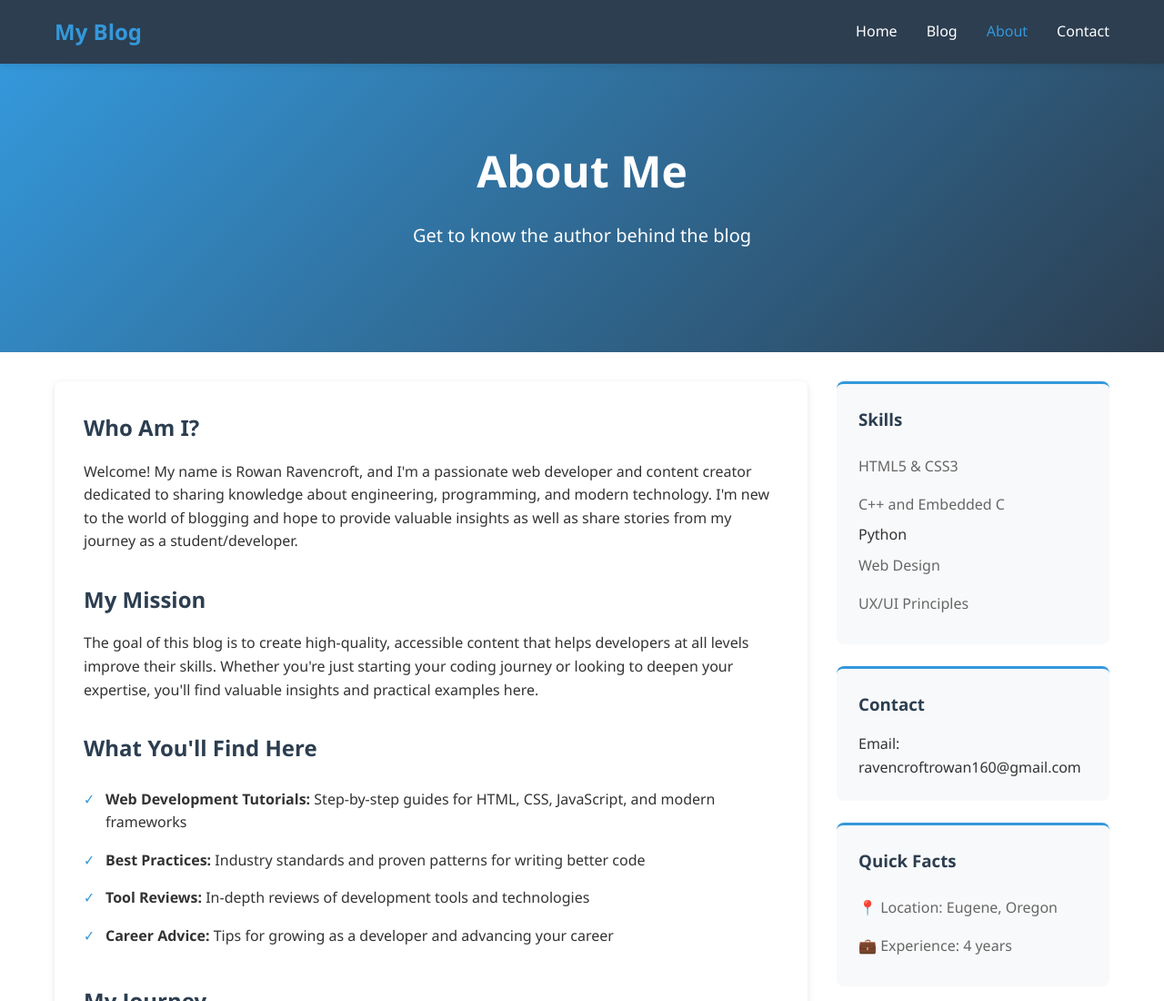
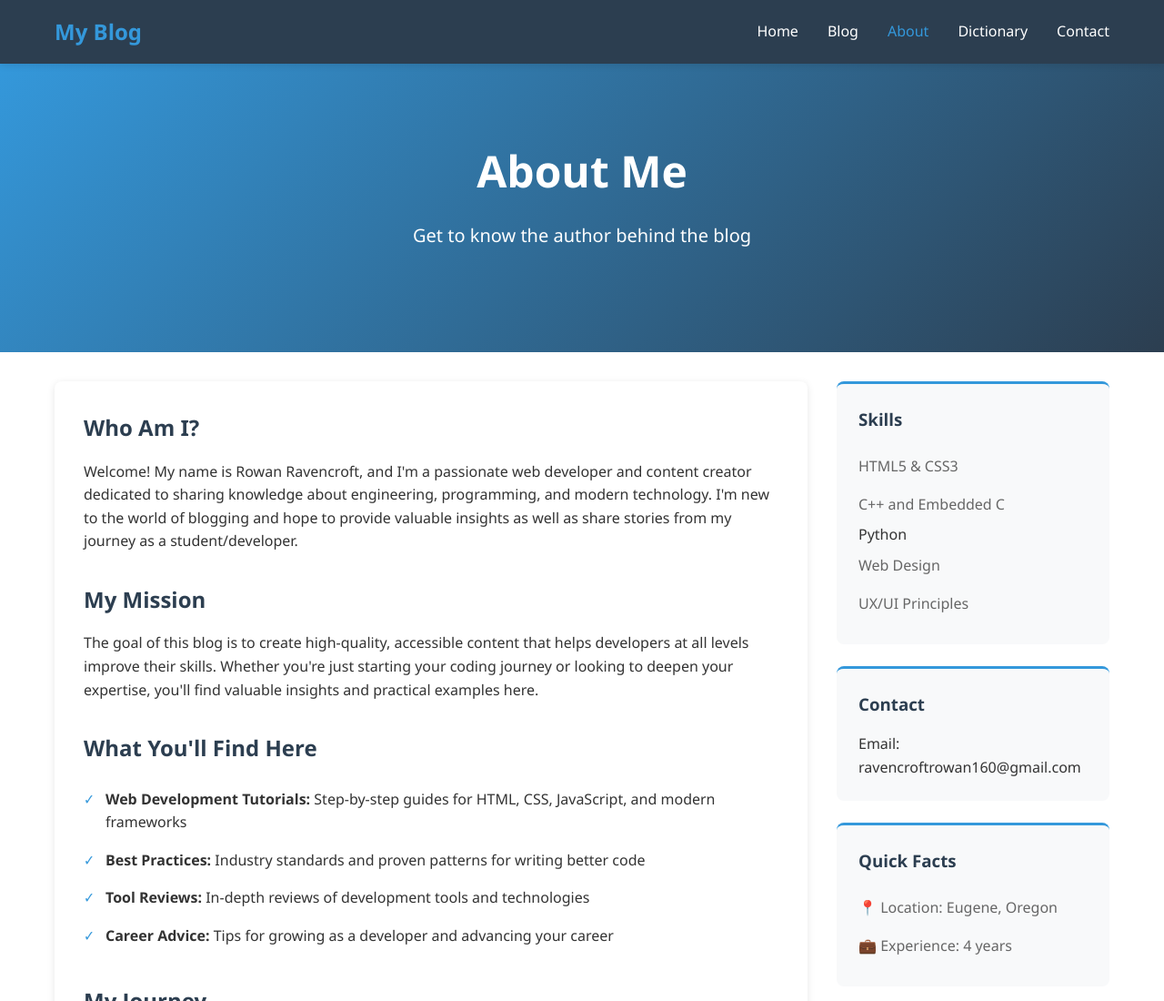
Before and after one commit to ravencroftrowan160-sudo/Blog, a plain HTML site: page about.html in a window 1280 px wide. Shown: the top 1100 px of the page at 91% size. Drawn offline with Linux system fonts and the light colour scheme.

Commit message:
Added dictionary link to navigation menu in about.html and contact.html

```diff
--- a/about.html
+++ b/about.html
@@ -17,6 +17,7 @@
                 <li><a href="index.html">Home</a></li>
                 <li><a href="blog.html">Blog</a></li>
                 <li><a href="about.html" class="active">About</a></li>
+                <li><a href="dictionary.html">Dictionary</a></li>
                 <li><a href="contact.html">Contact</a></li>
             </ul>
         </div>
```
Also changed, not shown: contact.html (+1 -0 lines).
